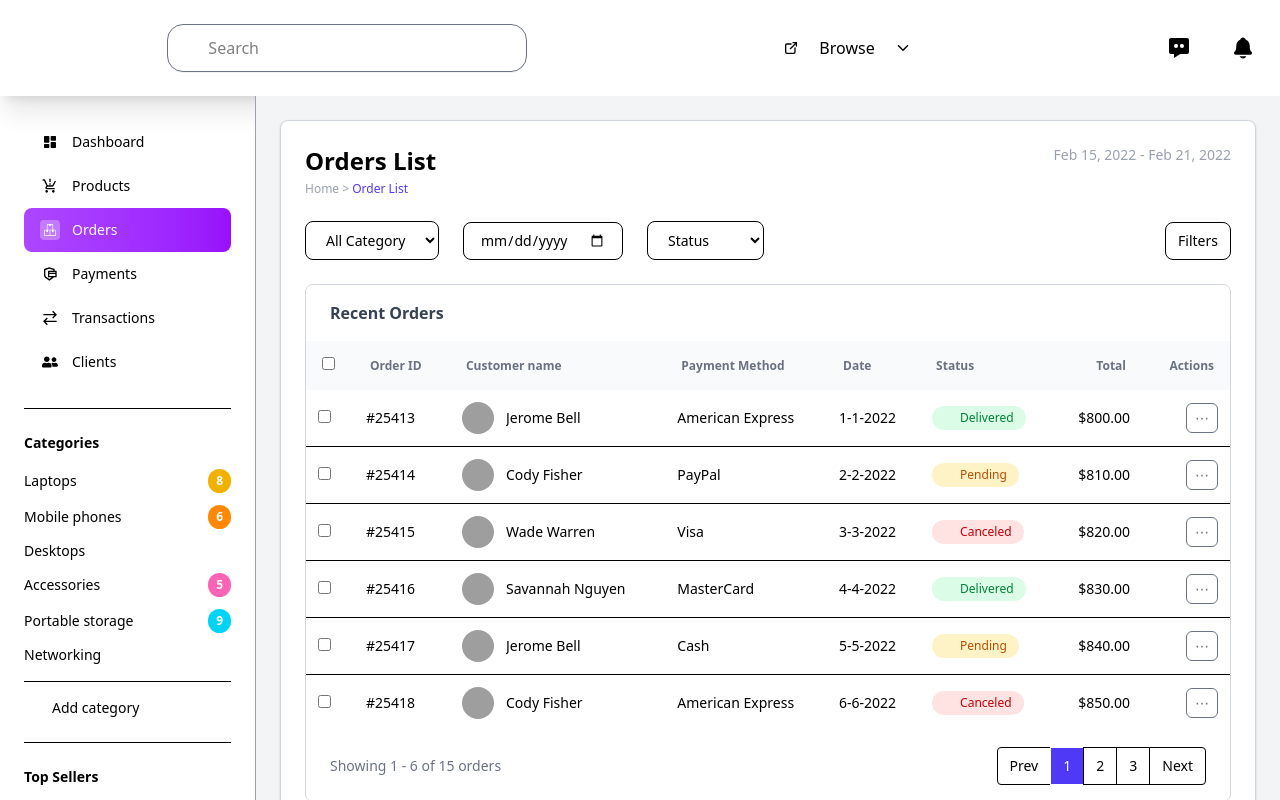
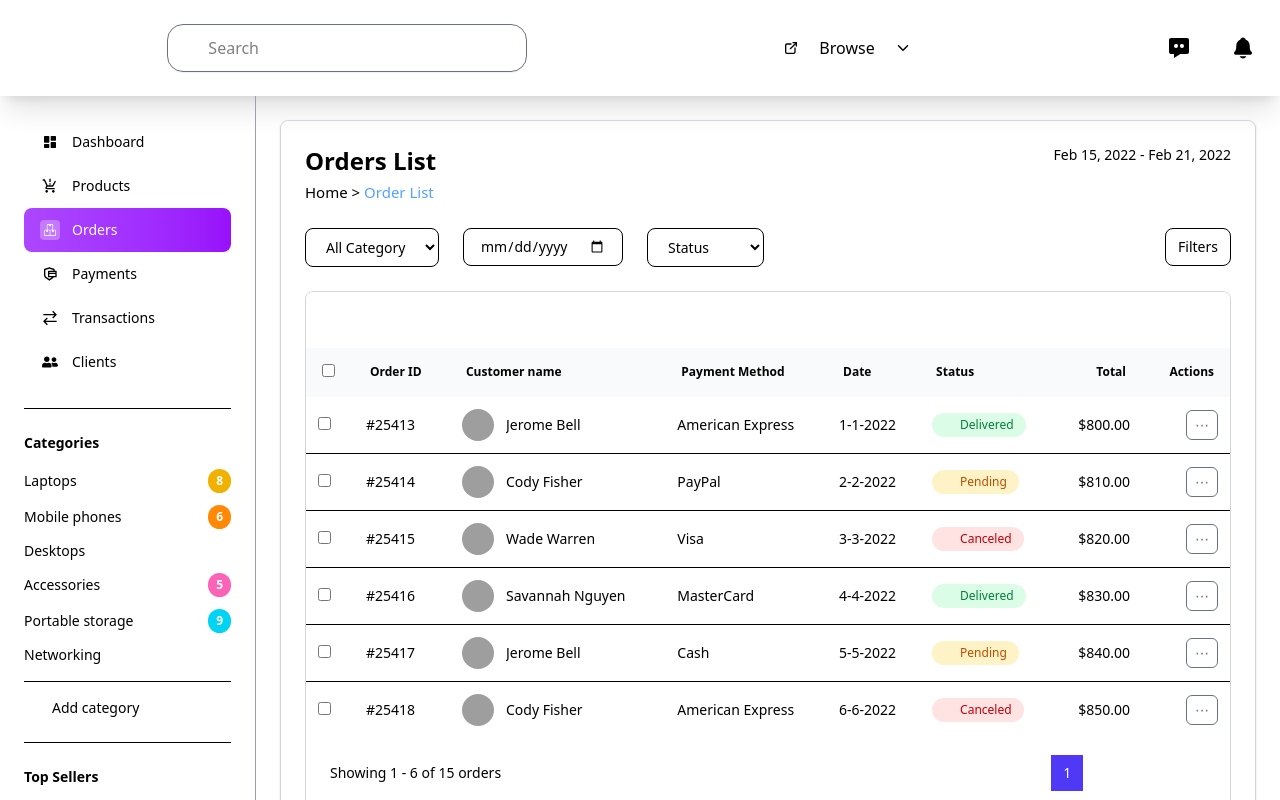
Before and after one commit to shahriear/Frox_Dashboard, a Next.js app: page /OrdersList in a window 1280 px wide. Shown: the top 800 px of the page. Built offline with nearby package versions, Linux system fonts and the light colour scheme; grey boxes are pictures that could not be loaded.

Commit message:
adjusting toggole

```diff
--- a/app/(Page)/Dashboard/page.tsx
+++ b/app/(Page)/Dashboard/page.tsx
@@ -18,7 +18,7 @@ const page = () => {
           <Breadcrumb />
 
           <div className="flex justify-between items-center">
-            <h1 className="text-2xl font-semibold text-gray-900 dark:text-gray-100">Dashboard</h1>
+            <h1 className="text-2xl font-semibold text-gray-00 dark:text-gray-00">Dashboard</h1>
             <DateRange />
           </div>
 
--- a/app/Components/Home/Breadcrumb.jsx
+++ b/app/Components/Home/Breadcrumb.jsx
@@ -4,7 +4,7 @@ const Breadcrumb = () => {
   return (
     <div>
 
-        <div className="text-sm text-gray-500 dark:text-gray-400">Home / <span className="text-gray-700 dark:text-gray-300 font-semibold">Dashboard</span></div>
+        <div className="text-sm text-gray-00 dark:text-gray-00">Home / <span className="text-gray-700 dark:text-blue-400 font-semibold">Dashboard</span></div>
 
     </div>
   );
--- a/app/Components/OrdersList/OrdersListCom1.jsx
+++ b/app/Components/OrdersList/OrdersListCom1.jsx
@@ -68,16 +68,16 @@ export default function OrdersListCom1() {
   }
 
   return (
-    <div className="p-6 bg-gray-100 dark:bg-slate-700  transition-colors duration-300">
-      <div className=" mx-auto bg-white dark:bg-slate-700 rounded-lg shadow-sm border  border-gray-300 dark:border-slate-600 p-6 transition-colors duration-300">
+    <div className="p-6 bg-gray-00 dark:bg-slate-00  transition-colors duration-300">
+      <div className=" mx-auto bg-whit dark:bg-slate-00 rounded-lg shadow-sm border  border-gray-300 dark:border-slate-600 p-6 transition-colors duration-300">
         <div className="flex items-start justify-between mb-6">
           <div>
             <h2 className="text-2xl font-bold transition-colors duration-300">Orders List</h2>
-            <nav className="text-xs text-gray-400 dark:text-gray-500 dark:text-gray-400 mt-1 transition-colors duration-300">
-              Home &gt; <span className="text-indigo-600 transition-colors duration-300">Order List</span>
+            <nav className="text-[15px] text-gray-00 dark:text-gray-00  mt-1 transition-colors duration-300">
+              Home &gt; <span className="text-blue-400 transition-colors duration-300 font-medium">Order List</span>
             </nav>
           </div>
-          <div className="text-sm text-gray-400 dark:text-gray-500 dark:text-gray-400 transition-colors duration-300">
+          <div className="text-sm text-gray-00 dark:text-gray-00  transition-colors duration-300">
             Feb 15, 2022 - Feb 21, 2022
           </div>
         </div>
@@ -87,7 +87,7 @@ export default function OrdersListCom1() {
           <select
             value={filterCategory}
             onChange={e => setFilterCategory(e.target.value)}
-            className="px-4 py-2 border rounded-lg bg-white dark:bg-slate-700 text-sm transition-colors duration-300"
+            className="px-4 py-2 border rounded-lg bg-whit dark:bg-slate-00 text-sm transition-colors duration-300"
           >
             <option>All Category</option>
             <option>Electronics</option>
@@ -105,7 +105,7 @@ export default function OrdersListCom1() {
           <select
             value={statusFilter}
             onChange={e => setStatusFilter(e.target.value)}
-            className="px-4 py-2 border rounded-lg bg-white dark:bg-slate-700 text-sm transition-colors duration-300"
+            className="px-4 py-2 border rounded-lg bg-whit dark:bg-slate-00 text-sm transition-colors duration-300"
           >
             <option value="All">Status</option>
             <option value="Delivered">Delivered</option>
@@ -121,13 +121,13 @@ export default function OrdersListCom1() {
         </div>
 
         <div className="border border-gray-300 dark:border-slate-600 rounded-lg overflow-hidden  transition-colors duration-300">
-          <div className="px-6 py-4 bg-white dark:bg-slate-700 transition-colors duration-300">
-            <h3 className="font-semibold text-gray-700 dark:text-gray-300 transition-colors duration-300">Recent Orders</h3>
+          <div className="px-6 py-4 bg-white dark:bg-slate-500 transition-colors duration-300">
+            <h3 className="font-semibold text-white dark:text-gray-00 transition-colors duration-300">Recent Orders</h3>
           </div>
 
           <div className="w-full overflow-x-auto ">
             <table className="w-full text-sm table-auto transition-colors duration-300">
-              <thead className="bg-gray-50 dark:bg-slate-800 text-gray-500 dark:text-gray-400 text-xs transition-colors duration-300">
+              <thead className="bg-gray-50 dark:bg-slate-200 text-black dark:text-gray-00 text-xs transition-colors duration-300">
                 <tr>
                   <th className="p-4 w-12 text-left transition-colors duration-300">
                     <input type="checkbox" />
@@ -143,7 +143,7 @@ export default function OrdersListCom1() {
               </thead>
               <tbody className="divide-y">
                 {visible.map(order => (
-                  <tr key={order.id} className="hover:bg-gray-50 dark:hover:bg-slate-800 dark:bg-slate-800 transition-colors duration-300">
+                  <tr key={order.id} className="hover:bg-gray-50 dark:hover:bg-slate-300 dark:bg-slate-00 transition-colors duration-300">
                     <td className="p-3">
                       <input type="checkbox" />
                     </td>
@@ -217,8 +217,8 @@ export default function OrdersListCom1() {
           </div>
 
           {/* Footer / Pagination */}
-          <div className="px-6 py-4  bg-white dark:bg-slate-700 flex items-center justify-between transition-colors duration-300">
-            <div className="text-sm text-gray-500 dark:text-gray-400 transition-colors duration-300">
+          <div className="px-6 py-4  bg-white dark:bg-slate-500 flex items-center justify-between transition-colors duration-300">
+            <div className="text-sm text-gray-00 dark:text-gray-00 transition-colors duration-300">
               Showing {(page - 1) * pageSize + 1} -{' '}
               {Math.min(page * pageSize, filtered.length)} of {filtered.length}{' '}
               orders
@@ -227,7 +227,7 @@ export default function OrdersListCom1() {
               <nav className="inline-flex -space-x-px">
                 <button
                   onClick={() => goPage(page - 1)}
-                  className="px-3 py-2 border rounded-l text-sm transition-colors duration-300"
+                  className="px-3 py-2 border rounded-l text-sm transition-colors duration-300 text-white"
                   disabled={page === 1}
                 >
                   Prev
@@ -237,7 +237,7 @@ export default function OrdersListCom1() {
                     key={i}
                     onClick={() => goPage(i + 1)}
                     className={`px-3 py-2 border text-sm ${
-                      page === i + 1 ? 'bg-indigo-600 text-white' : 'bg-white dark:bg-slate-700'
+                      page === i + 1 ? 'bg-indigo-600 text-white' : 'bg-white dark:bg-slate-700 text-white'
                     }`}
                   >
                     {i + 1}
@@ -245,7 +245,7 @@ export default function OrdersListCom1() {
                 ))}
                 <button
                   onClick={() => goPage(page + 1)}
-                  className="px-3 py-2 border rounded-r text-sm transition-colors duration-300"
+                  className="px-3 py-2 border rounded-r text-sm transition-colors duration-300 text-white"
                   disabled={page === totalPages}
                 >
                   Next
```
